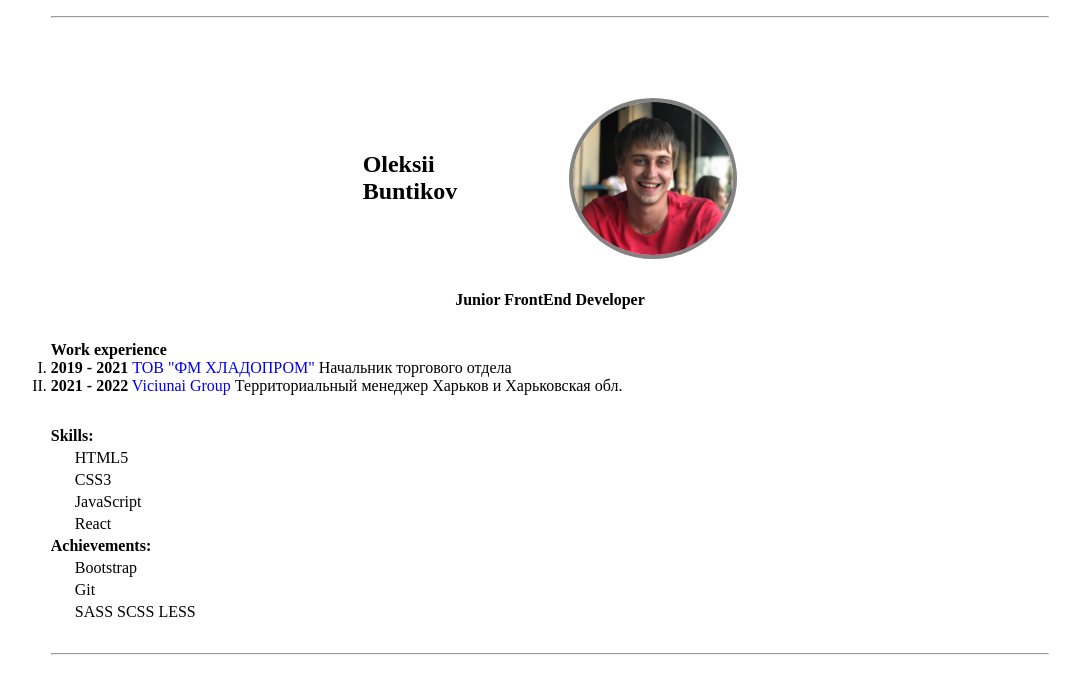
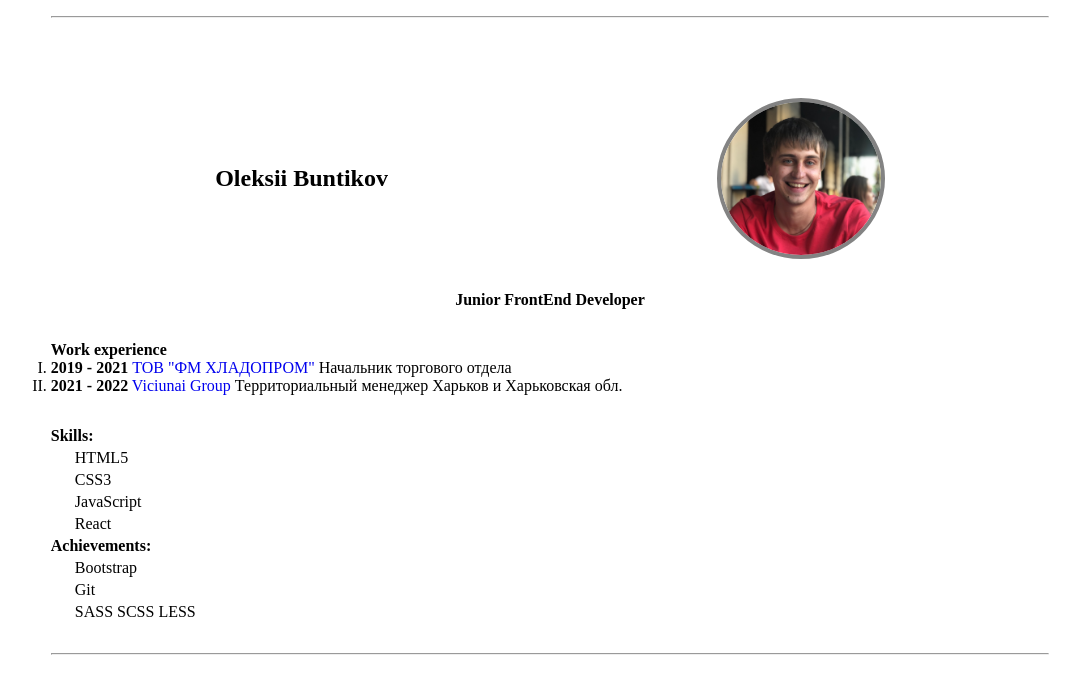
Before and after one commit to OleksiiHub/hw2, a plain HTML site: page index.html in a window 1280 px wide. Shown: the whole page, without its empty margins (90-1170 px from the left). Drawn offline with Linux system fonts and the light colour scheme.

Commit message:
error correction

```diff
--- a/index.html
+++ b/index.html
@@ -5,15 +5,15 @@
     <meta http-equiv="X-UA-Compatible" content="IE=edge" />
     <meta name="viewport" content="width=device-width, initial-scale=1.0" />
     <link rel="stylesheet" href="./style/style.css" />
-    <title>My page</title>
+    <title>Homework2</title>
   </head>
   <body>
-    <main style="padding: 1rem">
+    <main class="p-1">
 
       <section class="container">
               <hr />
-        <div class="d-flex" style="margin: 5rem 0 0 0">
-          <h1 class="">Oleksii<br />Buntikov</h1>
+        <div class="d-flex">
+          <h1 class="">Oleksii<wbr /> Buntikov</h1>
           <img src="./img/IMG_0030.jpeg" alt="My foto" class="img_setting" />
         </div>
       </section>
@@ -23,9 +23,9 @@
         </p>
       </section>
 
-      <section class="container mt-2">
+      <article class="container mt-2">
         <p>
-          <span><span>Work experience</span></span>
+          <span>Work experience</span>
         </p>
         <ol type="I">
           <li>
@@ -51,7 +51,7 @@
             <dd>SASS SCSS LESS</dd>
         </dl>
         <hr>
-      </section>
+      </article>
     </main>
   </body>
 </html>
--- a/style/style.css
+++ b/style/style.css
@@ -8,10 +8,11 @@
 }
 .d-flex {
   display: flex;
-  justify-content: center;
+  justify-content: space-around;
   flex-wrap: wrap;
-  gap: 7rem;
+  /* gap: 7rem; */
   align-items: center;
+  margin: 5rem 0 0 0
 }
 .img_setting{
     width: 10rem;
@@ -24,6 +25,9 @@
 }
 .mt-2{
     margin-top: 2rem;
+}
+.p-1{
+    padding: 1rem;
 }
 span{
     font-weight:bold;
```
Also changed, not shown: 1 other file.
